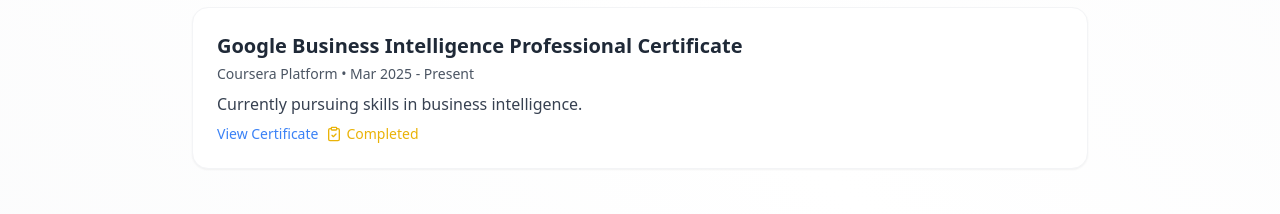
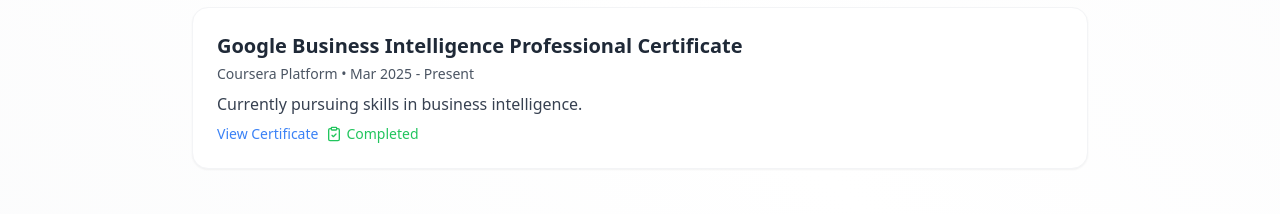
Before and after one commit to aelin-012/my-portfolio, a React (Vite) app: page / in a window 1280 px wide. Shown: the part 3920-4134 px from the top of the page. Built offline with nearby package versions, Linux system fonts and the light colour scheme.

Commit message:
course added

```diff
--- a/src/App.tsx
+++ b/src/App.tsx
@@ -434,7 +434,7 @@
                         <ClipboardCheckIcon className="w-4 h-4" /> Completed
                       </span>
                     ) : (
-                      <span className="flex items-center gap-1 text-yellow-500 text-sm">
+                      <span className="flex items-center gap-1 text-green-500 text-sm">
                         <ClipboardCheckIcon className="w-4 h-4" /> Completed
                       </span>
                     )}
```
